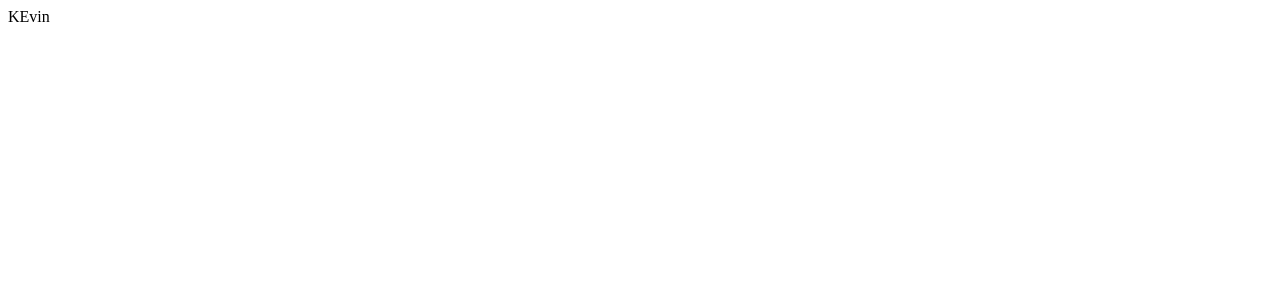
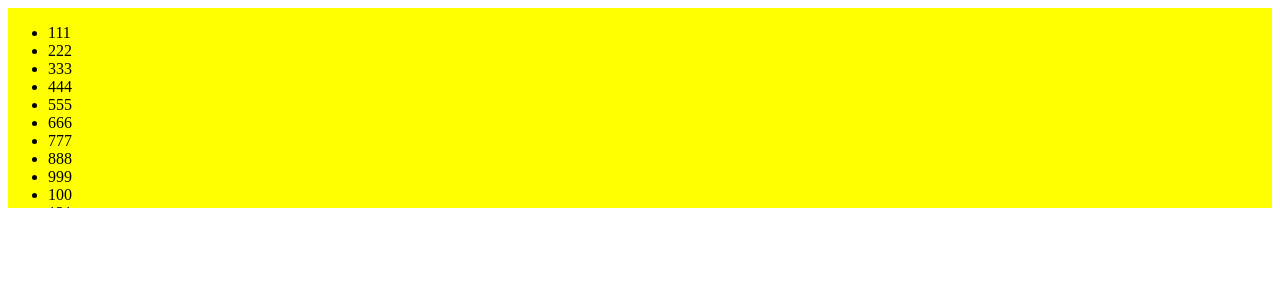
Before and after one commit to Yangyukai0129/webpack-test, a React (Create React App) app in the folder code/myapp/: page / in a window 1280 px wide. Shown: the top 300 px of the page. Built offline with nearby package versions, Linux system fonts and the light colour scheme.

Commit message:
調整06、12，增加13練習

```diff
--- a/code/myapp/src/02-advanced/06-中間人模式.js
+++ b/code/myapp/src/02-advanced/06-中間人模式.js
@@ -9,6 +9,10 @@ export default class App extends Component {
             filmList: [],
             info: []
         }
+
+    }
+
+    componentDidMount() {
         axios.get("/test.json").then(
             response => {
                 console.log(response.data.films)
--- a/code/myapp/src/02-advanced/12-生命週期-初始化.js
+++ b/code/myapp/src/02-advanced/12-生命週期-初始化.js
@@ -5,7 +5,7 @@ export default class App extends Component {
         myname: "kevin"
     }
 
-    componentWillMount() {
+    UNSAFE_componentWillMount() {
         console.log("第一次will mount", this.state.myname, document.getElementById("myname"))
 
         // 第一次完成DOM前的最後一次修改狀態
@@ -14,6 +14,7 @@ export default class App extends Component {
         })
 
         // 可以用來初始化數據
+        // 不安全，應該要改用componentDidMount或constructor，加上UNSAFE_可以讓錯誤訊息停止但還是不推薦WillMount
     }
 
     componentDidMount() {
--- /dev/null
+++ b/code/myapp/src/02-advanced/13-生命週期-初始化案例.js
@@ -0,0 +1,38 @@
+import React, { Component } from 'react'
+import Betterscroll from 'better-scroll'
+
+export default class App extends Component {
+
+    state = {
+        list: [111, 222, 333, 444, 555, 666, 777, 888, 999, 100, 121, 122, 123, 124, 125]
+    }
+
+    // componentWillMount() {
+    //     console.log(document.querySelectorAll("li"))
+    // }
+
+    componentDidMount() {
+        // console.log(document.querySelectorAll("li"))
+
+        // new Betterscroll
+        new Betterscroll("#wrapper")
+    }
+
+    render() {
+        return (
+            <div>
+                <div id="wrapper" style={{
+                    height: "200px",
+                    backgroundColor: "yellow",
+                    overflow: "hidden"
+                }}>
+                    <ul>
+                        {this.state.list.map(item =>
+                            <li key={item}>{item}
+                            </li>)}
+                    </ul>
+                </div>
+            </div>
+        )
+    }
+}
--- a/code/myapp/src/index.js
+++ b/code/myapp/src/index.js
@@ -4,7 +4,7 @@ import { createRoot } from 'react-dom/client'
 
 // createRoot(document.getElementById('root')).render(<div>234</div>);
 
-import App from './02-advanced/12-生命週期-初始化'
+import App from './02-advanced/13-生命週期-初始化案例'
 
 createRoot(document.getElementById('root')).render(<App></App>)
 
```
